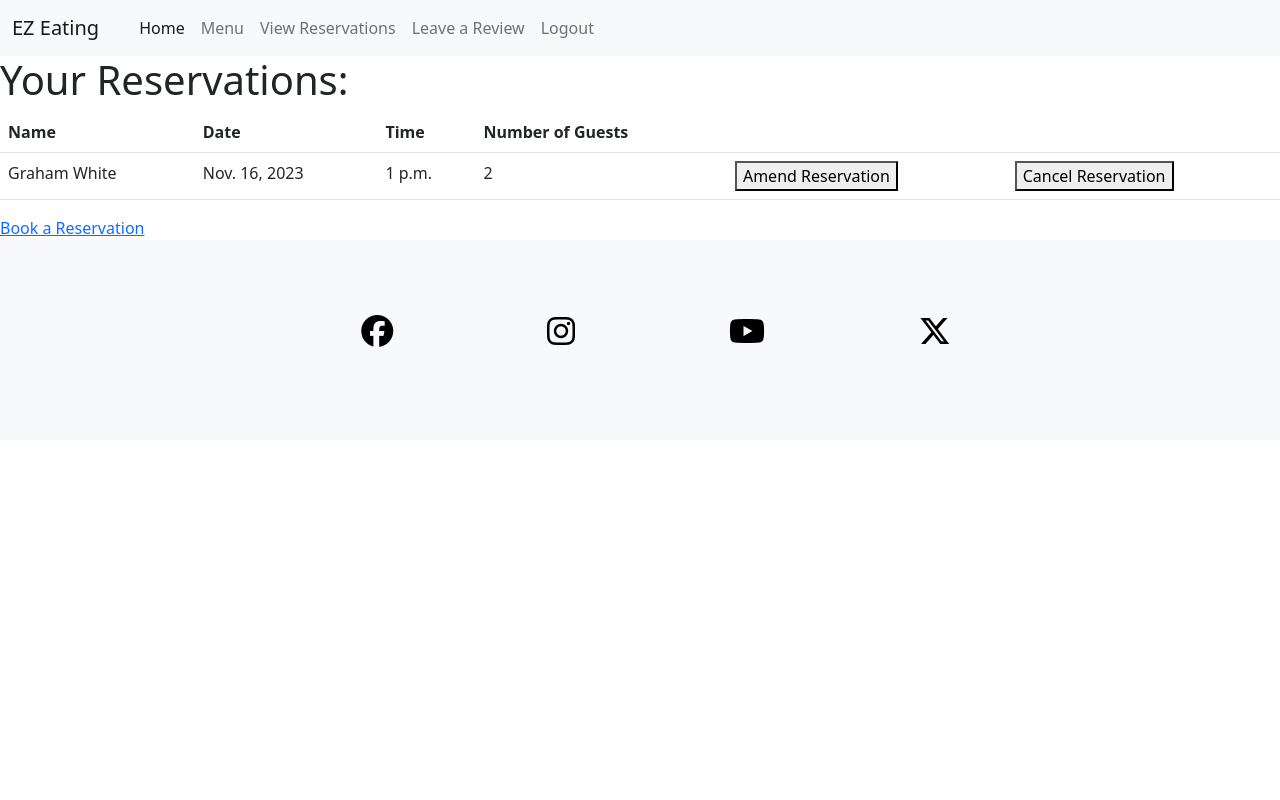
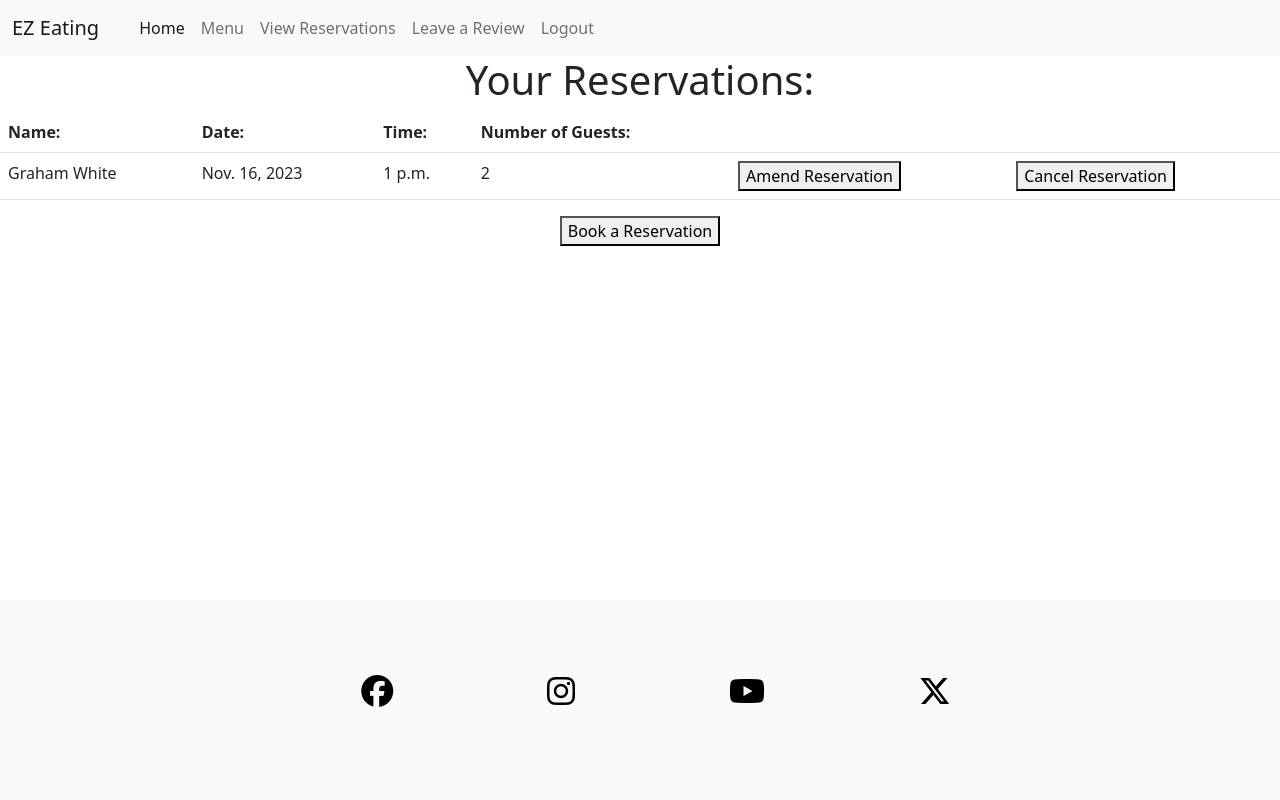
Before and after one commit to GreyWhite994/ez-eating, a Django app: page /booking in a window 1280 px wide. Run offline with Django 3.2, Linux system fonts and the light colour scheme; a user stored in the database is signed in; data comes from the database, SQL or seed files in the repository; both versions use the stored data as it was after the commit; some libraries are stand-ins or nearby versions.

Commit message:
Addition of class to body/footer to make footer stay at bottom of page

```diff
--- a/booking/templates/base.html
+++ b/booking/templates/base.html
@@ -10,7 +10,7 @@
     <script src="https://cdn.jsdelivr.net/npm/bootstrap@5.2.3/dist/js/bootstrap.bundle.min.js" integrity="sha384-kenU1KFdBIe4zVF0s0G1M5b4hcpxyD9F7jL+jjXkk+Q2h455rYXK/7HAuoJl+0I4" crossorigin="anonymous"></script>
     <title>EZ Eating</title>
 </head>
-<body>
+<body class="d-flex flex-column min-vh-100">
     <nav class="navbar navbar-expand-lg navbar-light bg-light">
         <div class="container-fluid">
             <a class="navbar-brand" href="{% url 'home' %}"><span class="navbar-brand">EZ Eating</span></a>
@@ -55,7 +55,7 @@
 
         {% endblock content %}
     </main>
-    <footer class="footer bg-light">
+    <footer class="footer bg-light mt-auto">
         <ul class="social-media">
             <li>
                 <a href="https://facebook.com" target="_blank" rel="noopener" aria-label="Visit our Facebook page (opens in a new tab)"><i class="fa-brands fa-facebook"></i></a>
--- a/booking/templates/booking_list.html
+++ b/booking/templates/booking_list.html
@@ -2,15 +2,15 @@
 
 {% block content %}
 
-    <h1>Your Reservations:</h1>
+    <h1 class="text-center">Your Reservations:</h1>
         <table class="table">
         {% for reservation in reservations %}
             {% if reservation.user == request.user %}
                 <tr>
-                    <th>Name</th>
-                    <th>Date</th>
-                    <th>Time</th>
-                    <th>Number of Guests</th>
+                    <th>Name:</th>
+                    <th>Date:</th>
+                    <th>Time:</th>
+                    <th>Number of Guests:</th>
                     <th></th>
                     <th></th>
                 </tr>
@@ -35,6 +35,6 @@
             <tr><td>You have no reservations!</td></tr>
         {% endfor %}
         </table>
-        <a href="/create">Book a Reservation</a>
+        <div class="text-center"><a href="/create"><button>Book a Reservation</button></a></div>
 
 {%endblock%}
--- a/booking/templates/create_reservation.html
+++ b/booking/templates/create_reservation.html
@@ -2,11 +2,11 @@
 
 {% block content %}
 
-<h1>Book a Reservation:</h1>
-<form method="POST" action="create">
+<h1 class="text-center">Book a Reservation:</h1>
+<form method="POST" action="create" class="col-lg-6 offset-lg-3">
     {% csrf_token %}
     {{ form.as_p }}
-    <div>
+    <div class="text-center">
         <p>
             <button type="submit">Book Reservation</button>
         </p>
--- a/booking/templates/index.html
+++ b/booking/templates/index.html
@@ -7,8 +7,8 @@
     </div>
 </section>
 
-<h1>Reviews:</h1>
-    <table class="table">
+<h1 class="text-center">Reviews:</h1>
+    <table class="table ">
         {% for review in reviews %}
             <tr>
                 <th>Name:</th>
--- a/booking/templates/review.html
+++ b/booking/templates/review.html
@@ -2,14 +2,14 @@
 
 {% block content %}
 
-<h1>Review</h1>
+<h1 class="text-center">Review</h1>
 
 <form method="POST">
-    <div class="">
+    <div class="col-lg-6 offset-lg-3">
         {% csrf_token %}
         {{ form.as_p }}
     </div>
-    <div>
+    <div class="text-center">
         <p>
             <button type="submit">Submit Review</button>
         </p>
```
Also changed, not shown: db.sqlite3.
